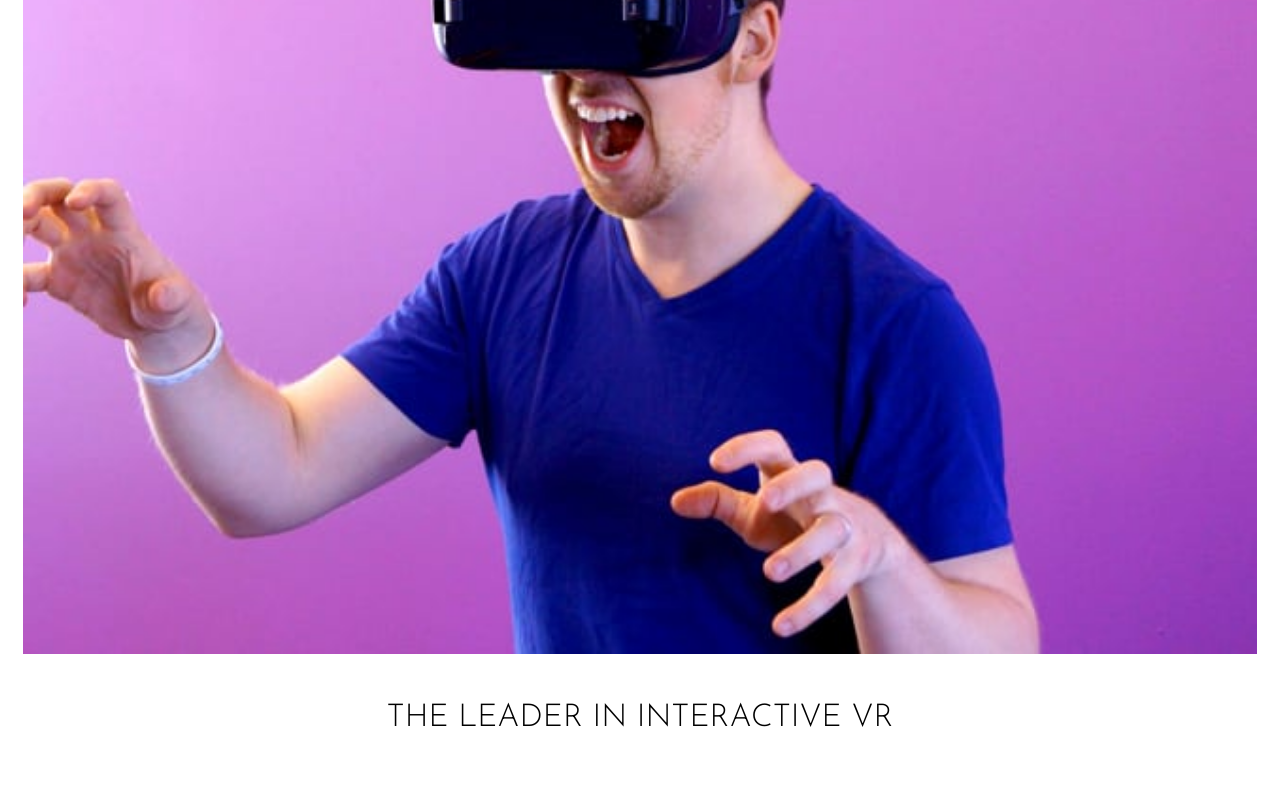
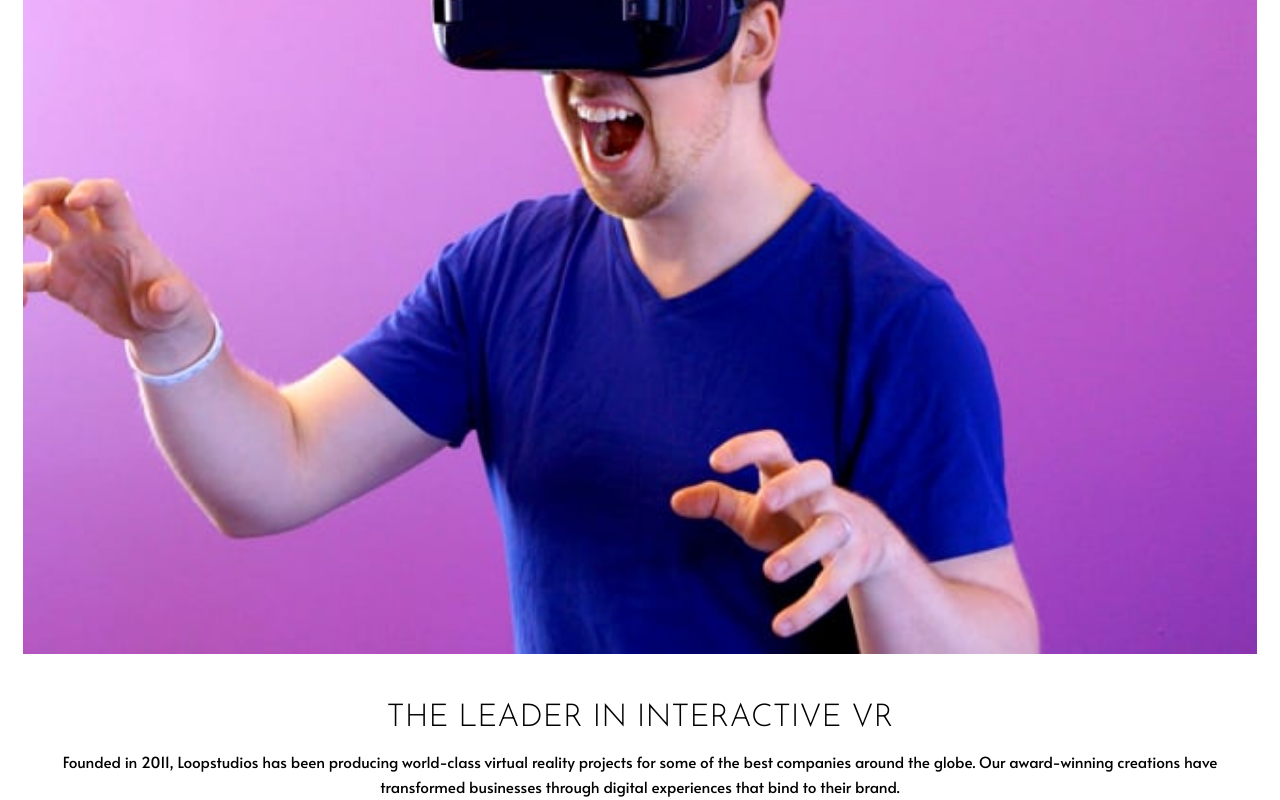
Before and after one commit to GracilianoOG/fem-loopstudios-landing-page, a React (Vite) app: page / in a window 1280 px wide. Shown: the part 937-1737 px from the top of the page. Before the commit the page ends 1671 px from the top, so only its background shows below. Built offline with nearby package versions, Linux system fonts and the light colour scheme.

Commit message:
Style paragraph from interactive section

```diff
--- a/src/App.tsx
+++ b/src/App.tsx
@@ -53,6 +53,14 @@ const TextBoxStyled = styled.div`
   text-align: center;
 `;
 
+const StudioDescriptionStyled = styled.p`
+  font-family: "Alata", sans-serif;
+  font-size: 15.3px;
+  line-height: 1.62;
+  margin-top: 16px;
+  padding: 0 16px;
+`;
+
 const App = () => {
   return (
     <>
@@ -68,6 +76,12 @@ const App = () => {
           <img src={vrImg} alt="" />
           <TextBoxStyled>
             <h2>The leader in interactive VR</h2>
+            <StudioDescriptionStyled>
+              Founded in 2011, Loopstudios has been producing world-class
+              virtual reality projects for some of the best companies around the
+              globe. Our award-winning creations have transformed businesses
+              through digital experiences that bind to their brand.
+            </StudioDescriptionStyled>
           </TextBoxStyled>
         </InteractiveSectionStyled>
       </main>
```
